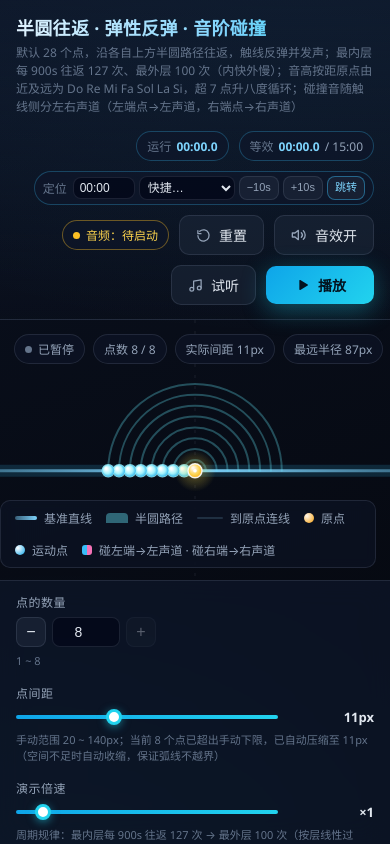
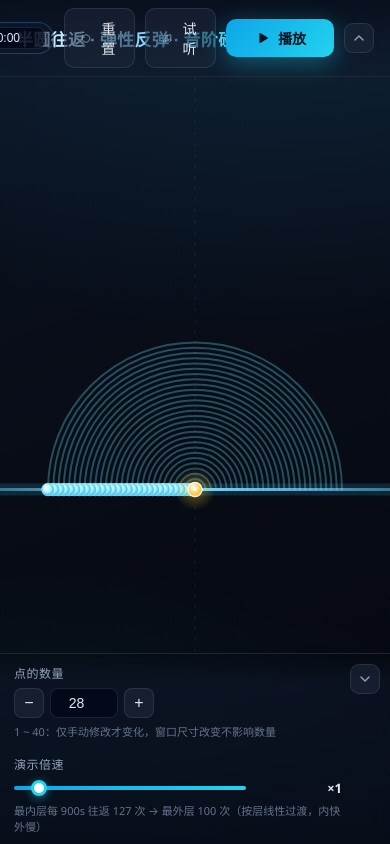
Before and after one commit to honelone/sim, a Vue app: page / in a window 390 px wide. Built offline with nearby package versions, Linux system fonts and the light colour scheme.

Commit message:
refactor(sim): 固定点间距并支持悬浮面板折叠

```diff
--- a/src/components/ArcBounceSim.vue
+++ b/src/components/ArcBounceSim.vue
@@ -6,8 +6,9 @@ import { onMounted, onBeforeUnmount, ref, watch, computed } from 'vue'
  *  1. 水平直线贯穿整个画布
  *  2. 中心原点，半径略大于直线宽度
  *  3. 原点向左每隔一段距离等距排列“点”
- *  4. 点的数量由用户输入控制
- *  5. 相邻点间距存在 [SPACING_MIN, SPACING_MAX] 约束
+ *  4. 点的数量由用户输入控制：窗口尺寸变化时数量保持不变，仅手动修改才更新
+ *  5. 相邻点间距为固定值 FIXED_SPACING，不可由用户调整；构图随窗口整体等比缩放适配
+ *  5b.顶部信息/控制条与底部参数条悬浮于画布之上且可折叠/隐藏，不占用主运行区域
  *  6. 以“点到原点的距离”为半径，画上方半圆弧路径（颜色比直线淡）
  *  7. 播放按钮：点击后点开始运动
  *  8. 各层按“周期”定速：最内层点每 900s 往返 127 次，最外层往返 100 次，
@@ -20,10 +21,8 @@ import { onMounted, onBeforeUnmount, ref, watch, computed } from 'vue'
  * ========================================================= */
 
 /* ---------- 常量 ---------- */
-const SPACING_MIN = 20            // 相邻点间距 slider 手动下限 px
-const SPACING_MAX = 140           // 相邻点间距 slider 手动上限 px
-const ABS_MIN_SPACING = 10        // 点较多时自动收缩间距的绝对下限 px
-const MAX_DOTS = 40               // 数量的绝对 UI 上限
+const FIXED_SPACING = 64          // 点间距固定值 px：不可由用户调整；构图随窗口整体等比缩放适配
+const MAX_DOTS = 40               // 数量的 UI 硬上限（仅约束手动输入，不随窗口尺寸自动回落）
 const LINE_WIDTH = 3              // 主直线宽度 px
 const ORIGIN_R = 7                // 原点半径（> 直线宽度）
 const DOT_R = 6                   // 运动点半径
@@ -42,12 +41,13 @@ const MAX_FRAME = 0.05            // 单帧最大 dt 秒（防止后台切回跳
 const NOTE_FREQS = [261.63, 293.66, 329.63, 349.23, 392.0, 440.0, 493.88]
 
 /* ---------- 交互状态（响应式） ---------- */
-const countInput = ref(28)         // 用户输入的点数量（默认 28，可自由增减）
-const spacingVal = ref(64)         // 用户期望的间距
+const countInput = ref(28)         // 用户输入的点数量（默认 28；仅手动修改时变化，不随窗口尺寸变化）
 const speedScale = ref(1)          // 演示倍速：整体缩放周期节奏，不影响内外层比例
-const playing = ref(false)        // 是否播放
-const muted = ref(false)          // 是否静音（默认有声）
-const availR = ref(0)             // 当前画布可用半径（自动适配窗口）
+const playing = ref(false)         // 是否播放
+const muted = ref(false)           // 是否静音（默认有声）
+const viewScale = ref(1)           // 整体视图缩放（0~1）：把“固定间距×数量”的构图等比适配进可视区
+const headerOpen = ref(true)       // 顶部信息/控制条是否展开
+const panelOpen = ref(true)        // 底部参数条是否展开
 
 // 音频解锁状态：idle | starting | ready | blocked | unsupported
 const audioState = ref('idle')
@@ -64,6 +64,8 @@ const sim = {
   dpr: 1,
   cx: 0,
   cy: 0,
+  availR: 0,       // 当前可视区能容纳的最大半径（随窗口 / 悬浮条状态变化）
+  scale: 1,        // 整体视图缩放：构图不超界时为 1，超出则等比缩小以完整容纳
   dots: [],        // 每个运动点: { d, L, pos, dir, bounce }，数组序=距原点由近及远
   ripples: [],     // 触线反弹时的冲击波纹
 }
@@ -86,36 +88,18 @@ let rafId = 0
 let lastTs = 0
 let resizeObserver = null
 
-/* ---------- 约束推导（供 UI 展示） ---------- */
-// 数量上限 = 可用半径内按绝对最小间距能摆放的最大点数（另设 UI 硬顶）
-const maxCount = computed(() => {
-  if (availR.value <= 0) return MAX_DOTS
-  return Math.min(MAX_DOTS, Math.max(1, Math.floor(availR.value / ABS_MIN_SPACING)))
-})
-
-const effCount = computed(() => {
-  const n = Math.round(Number(countInput.value) || 1)
-  return Math.min(Math.max(n, 1), maxCount.value)
-})
-
-const effSpacing = computed(() => {
-  const n = effCount.value
-  const cap = availR.value > 0 ? availR.value / n : SPACING_MAX
-  // 点少时尊重用户手动间距；点多放不下时自动压缩到空间允许值（下限 ABS_MIN_SPACING）
-  return Math.min(Math.max(spacingVal.value, SPACING_MIN), Math.min(SPACING_MAX, Math.max(cap, ABS_MIN_SPACING)))
-})
-
-const spacingLabel = computed(() => Math.round(effSpacing.value))
-const outerLabel = computed(() => Math.round(effSpacing.value * effCount.value))
-
-const spacingHint = computed(() => {
-  const manual = `手动范围 ${SPACING_MIN} ~ ${SPACING_MAX}px`
-  const auto =
-    effCount.value > 0 && availR.value / effCount.value < SPACING_MIN
-      ? `；当前 ${effCount.value} 个点已超出手动下限，已自动压缩至 ${Math.max(Math.round(availR.value / effCount.value), ABS_MIN_SPACING)}px`
-      : ''
-  return `${manual}${auto}（空间不足时自动收缩，保证弧线不越界）`
-})
+/* ---------- 数量约束与画布几何（间距固定、数量不受窗口影响） ---------- */
+// 点数仅受 UI 硬上限约束：只有用户手动修改数量时 sim.dots 才会重建；
+// 窗口尺寸变化不回落数量、不压缩间距。若“数量×固定间距”超出可视区，
+// 则整幅构图等比缩小（viewScale）以完整容纳，实际外缘 = radiusOuter。
+const effCount = computed(() =>
+  Math.min(Math.max(Math.round(Number(countInput.value) || 1), 1), MAX_DOTS)
+)
+
+// 最外层半径：逻辑值（effCount × FIXED_SPACING）经视图缩放后的实际显示像素
+const radiusOuter = computed(() =>
+  Math.round(effCount.value * FIXED_SPACING * viewScale.value)
+)
 
 /* ---------- 画布几何与点列重建 ---------- */
 function layout() {
@@ -135,23 +119,32 @@ function layout() {
   sim.cx = w / 2
   sim.cy = h * LINE_Y_RATIO
 
-  // 可用半径 = 水平可用一半（左右各留 60px）与 竖直可用高度（弧顶避开左上角徽章）的较小值
-  availR.value = Math.max(50, Math.min(w / 2 - 60, sim.cy - 64))
-
-  // 数量自动回落到当前画布可容纳范围
-  const c = Math.min(Math.max(1, Math.round(Number(countInput.value) || 1)), maxCount.value)
-  if (c !== countInput.value) countInput.value = c
+  // 顶部悬浮条展开时预留其遮挡高度（仅单行标题+状态栏）；收起后运行区更大 → 可用半径随之增大
+  const topPad = headerOpen.value ? 96 : 52
+  sim.availR = Math.max(40, Math.min(w / 2 - 48, sim.cy - topPad))
+
+  // 注意：不再按窗口回落/压缩点数——数量与间距都保持用户设定
   syncDots()
+  applyViewScale()
+}
+
+// 若构图总宽（点数 × 固定间距）超出当前可视半径，整体等比缩小；否则保持 1:1
+function applyViewScale() {
+  const n = sim.dots.length
+  const logical = n * FIXED_SPACING
+  sim.scale = logical > 0 ? Math.min(1, sim.availR / logical) : 1
+  viewScale.value = sim.scale
 }
 
 function syncDots() {
-  const dists = Array.from({ length: effCount.value }, (_, i) => (i + 1) * effSpacing.value)
+  const n = effCount.value
+  const dists = Array.from({ length: n }, (_, i) => (i + 1) * FIXED_SPACING)
   const old = sim.dots
   sim.dots = dists.map((d, i) => {
-    const L = Math.PI * d // 半圆弧长
+    const L = Math.PI * d // 半圆弧长（逻辑值，绘制时乘视图缩放系数）
     const prev = old[i]
     if (prev && prev.L > 0) {
-      // 尽量保持原来在弧上的相对进度（改变数量/间距时不突兀）
+      // 尽量保持原来在弧上的相对进度（手动改数量时位置不突兀）
       const frac = Math.min(Math.max(prev.pos / prev.L, 0), 1)
       return { d, L, pos: frac * L, dir: prev.dir, bounce: -1 }
     }
@@ -161,8 +154,7 @@ function syncDots() {
 }
 
 function setCount(value) {
-  const n = Math.round(Number(value) || 1)
-  countInput.value = Math.min(Math.max(n, 1), maxCount.value)
+  countInput.value = Math.min(Math.max(Math.round(Number(value) || 1), 1), MAX_DOTS)
 }
 function stepCount(delta) {
   setCount((Number(countInput.value) || 1) + delta)
@@ -179,18 +171,6 @@ const timeVirt = ref('00:00.0')
 
 // —— 时间定位（seek）状态 ——
 const seekText = ref('00:00') // 输入框文本，格式 mm:ss 或纯秒数
-const quickSel = ref('')      // 快速选择下拉（用于复位选中态）
-
-const TIME_PRESETS = [
-  { label: '起点 00:00', value: 0 },
-  { label: '00:15', value: 15 },
-  { label: '00:30', value: 30 },
-  { label: '01:00', value: 60 },
-  { label: '03:00', value: 180 },
-  { label: '07:30', value: 450 },
-  { label: '12:00', value: 720 },
-  { label: '15:00（900s）', value: 900 },
-]
 
 function fmtClock(s) {
   const m = Math.floor(s / 60)
@@ -276,14 +256,6 @@ function applySeekInput() {
 function seekLive() {
   const secs = parseSeekSeconds(seekText.value)
   if (secs !== null && secs >= 0 && secs <= CYCLE_PERIOD) seekEq(secs, true)
-}
-
-function onPresetJump() {
-  const v = Number(quickSel.value)
-  if (!Number.isFinite(v)) return
-  quickSel.value = ''
-  seekEq(v)
-  flashNotice(`已定位到 ${fmtMMSS(v)}`, 1600)
 }
 
 function nudgeSeek(delta) {
@@ -617,7 +589,7 @@ const audioChipTitle = computed(() => {
 function impactAtEnd(p, index) {
   // 触线反弹：标记冲击时刻（用于绘制弹性压缩/回弹）
   p.bounce = 0
-  const sideX = p.pos <= 0 ? sim.cx + p.d : sim.cx - p.d // 触地点（直线另一端）
+  const sideX = p.pos <= 0 ? sim.cx + p.d * sim.scale : sim.cx - p.d * sim.scale // 触地点（直线另一端）
   sim.ripples.push({ x: sideX, y: sim.cy, age: 0 })
   if (sim.ripples.length > 24) sim.ripples.shift()
   audioStats.collisions++
@@ -728,8 +700,8 @@ function drawArcPaths(ctx) {
   ctx.lineCap = 'round'
   for (const p of sim.dots) {
     ctx.beginPath()
-    // canvas 角度 π→2π 即为直线以上的半圆（左端→顶点→右端）
-    ctx.arc(sim.cx, sim.cy, p.d, Math.PI, Math.PI * 2, false)
+    // canvas 角度 π→2π 即为直线以上的半圆（左端→顶点→右端）；半径按视图缩放
+    ctx.arc(sim.cx, sim.cy, p.d * sim.scale, Math.PI, Math.PI * 2, false)
     ctx.strokeStyle = `rgba(103,232,249,${ARC_ALPHA})` // 颜色显著淡于主直线
     ctx.lineWidth = 2
     ctx.stroke()
@@ -745,8 +717,9 @@ function drawConnectors(ctx) {
   ctx.strokeStyle = `rgba(148,210,250,${CONNECT_ALPHA})`
   for (const p of sim.dots) {
     const a = p.pos / p.d
-    const x = sim.cx + p.d * Math.cos(a)
-    const y = sim.cy - p.d * Math.sin(a)
+    const r = p.d * sim.scale
+    const x = sim.cx + r * Math.cos(a)
+    const y = sim.cy - r * Math.sin(a)
     ctx.beginPath()
     ctx.moveTo(sim.cx, sim.cy)
     ctx.lineTo(x, y)
@@ -771,8 +744,9 @@ function drawRipples(ctx) {
 function drawDots(ctx) {
   for (const p of sim.dots) {
     const a = p.pos / p.d
-    const x = sim.cx + p.d * Math.cos(a)
-    const y = sim.cy - p.d * Math.sin(a)
+    const r = p.d * sim.scale
+    const x = sim.cx + r * Math.cos(a)
+    const y = sim.cy - r * Math.sin(a)
 
     // 弹性反弹形变：触线瞬间横向压扁(挤压)，随后竖直过冲(回弹)并衰减
     let rx = DOT_R
@@ -873,8 +847,13 @@ function onKeydown(e) {
   }
 }
 
-watch([countInput, spacingVal], () => {
+watch(countInput, () => {
   syncDots()
+  applyViewScale()
+})
+// 顶部/底部悬浮条收起或展开后，可视半径变化 → 重新做等比适配
+watch([headerOpen, panelOpen], () => {
+  layout()
 })
 
 onMounted(() => {
@@ -920,17 +899,20 @@ if (AUDIO_DEBUG) {
 
 <template>
   <div class="sim-root">
-    <header class="sim-header">
-      <div>
+    <!-- 主运行区：占满整个视口（画布全屏最大化，信息条仅悬浮其上） -->
+    <div class="stage" ref="stageRef">
+      <canvas ref="canvasRef" class="sim-canvas"></canvas>
+    </div>
+
+    <!-- ================= 顶部标题 + 操作/状态栏（悬浮 + 可折叠，单行布局） ================= -->
+    <header v-if="headerOpen" class="sim-header">
       <h1>半圆往返 · 弹性反弹 · 音阶碰撞</h1>
-        <p class="sub">默认 28 个点，沿各自上方半圆路径往返，触线反弹并发声；最内层每 900s 往返 127 次、最外层 100 次（内快外慢）；音高按距原点由近及远为 Do Re Mi Fa Sol La Si，超 7 点升八度循环；碰撞音随触线侧分左右声道（左端点→左声道，右端点→右声道）</p>
-      </div>
       <div class="header-actions">
         <span class="clock-chip" title="播放自开始/重置以来的实际流逝时间（暂停期间不计）">
           <b>运行</b><em>{{ timeReal }}</em>
         </span>
         <span class="clock-chip" title="等效周期时间 = 实际时间 × 倍速。×1 时到 15:00 即对应规则中的 900s：最内层往返 127 次、最外层 100 次；倍速越高到点越快">
-          <b>等效</b><em>{{ timeVirt }}</em> / 15:00
+          <b>等效</b><em>{{ timeVirt }}</em><span class="clock-den">/15:00</span>
         </span>
         <span class="seek-chip">
           <b class="seek-label">定位</b>
@@ -945,10 +927,6 @@ if (AUDIO_DEBUG) {
             @keydown.enter.prevent="applySeekInput"
             @keydown.esc="seekText = fmtMMSS(Math.round(virtElapsed))"
           />
-          <select v-model="quickSel" class="seek-select" title="快速选择预设时刻" @change="onPresetJump">
-            <option value="" disabled>快捷…</option>
-            <option v-for="p in TIME_PRESETS" :key="p.value" :value="p.value">{{ p.label }}</option>
-          </select>
           <button class="seek-btn" title="后退 10 秒" @click="nudgeSeek(-10)">−10s</button>
           <button class="seek-btn" title="前进 10 秒" @click="nudgeSeek(10)">+10s</button>
           <button class="seek-btn go" title="跳转到输入的时间点" @click="applySeekInput">跳转</button>
@@ -999,32 +977,38 @@ if (AUDIO_DEBUG) {
           </svg>
           {{ playing ? '暂停' : '播放' }}
         </button>
+        <button class="icon-btn collapse" title="收起顶部信息栏" @click="headerOpen = false">
+          <svg viewBox="0 0 24 24" width="16" height="16" fill="none" stroke="currentColor" stroke-width="2" stroke-linecap="round" stroke-linejoin="round"><path d="m18 15-6-6-6 6" /></svg>
+        </button>
       </div>
     </header>
 
-    <div class="stage" ref="stageRef">
-      <canvas ref="canvasRef" class="sim-canvas"></canvas>
-
-      <div class="stage-badges">
-        <span class="badge" :class="{ running: playing }">
-          <i></i>{{ playing ? '运动进行中' : '已暂停' }}
-        </span>
-        <span class="badge">点数 {{ effCount }} / {{ maxCount }}</span>
-        <span class="badge">实际间距 {{ spacingLabel }}px</span>
-        <span class="badge">最远半径 {{ outerLabel }}px</span>
+    <div v-else class="mini-top">
+      <button class="icon-btn" title="展开顶部信息栏" @click="headerOpen = true">
+        <svg viewBox="0 0 24 24" width="16" height="16" fill="none" stroke="currentColor" stroke-width="2" stroke-linecap="round" stroke-linejoin="round"><path d="m6 9 6 6 6-6" /></svg>
+      </button>
+      <span class="mini-state" :class="{ running: playing }"><i></i>{{ playing ? '运行中' : '已暂停' }}</span>
+      <span class="mini-clock"><b>运行</b>{{ timeReal }}</span>
+      <span class="mini-clock"><b>等效</b>{{ timeVirt }} / 15:00</span>
+      <span class="mini-note">点数 {{ effCount }} · 最远半径 {{ radiusOuter }}px</span>
+      <button class="btn ghost mini-reset" @click="reset" title="重置 (R)">
+        <svg viewBox="0 0 24 24" width="14" height="14" fill="none" stroke="currentColor" stroke-width="2" stroke-linecap="round" stroke-linejoin="round"><path d="M3 12a9 9 0 1 0 3-6.7" /><path d="M3 4v5h5" /></svg>
+        重置
+      </button>
+      <button class="mini-play" :class="{ paused: !playing }" @click="togglePlay" title="播放/暂停 (空格)">
+        <svg v-if="playing" viewBox="0 0 24 24" width="15" height="15" fill="currentColor">
+          <rect x="6" y="5" width="4" height="14" rx="1" /><rect x="14" y="5" width="4" height="14" rx="1" />
+        </svg>
+        <svg v-else viewBox="0 0 24 24" width="15" height="15" fill="currentColor">
+          <path d="M8 5.5v13a1 1 0 0 0 1.5.9l11-6.5a1 1 0 0 0 0-1.8l-11-6.5A1 1 0 0 0 8 5.5Z" />
+        </svg>
+        {{ playing ? '暂停' : '播放' }}
+      </button>
     </div>
 
-      <div class="legend">
-        <span class="lg"><i class="sw line"></i>基准直线</span>
-        <span class="lg"><i class="sw arc"></i>半圆路径</span>
-        <span class="lg"><i class="sw conn"></i>到原点连线</span>
-        <span class="lg"><i class="sw origin"></i>原点</span>
-        <span class="lg"><i class="sw dot"></i>运动点</span>
-        <span class="lg"><i class="sw stereo"></i>碰左端→左声道 · 碰右端→右声道</span>
-      </div>
-    </div>
-
-    <section class="panel">
+    <!-- ================= 底部参数条：悬浮 + 可折叠 ================= -->
+    <section v-if="panelOpen" class="panel">
+      <div class="panel-row">
         <div class="pgroup">
           <span class="plabel">点的数量</span>
           <div class="stepper">
@@ -1033,29 +1017,13 @@ if (AUDIO_DEBUG) {
               class="num"
               type="number"
               min="1"
-            :max="maxCount"
+              :max="MAX_DOTS"
               v-model.number="countInput"
               @change="setCount(countInput)"
             />
-          <button class="step" :disabled="effCount >= maxCount" @click="stepCount(1)">+</button>
+            <button class="step" :disabled="effCount >= MAX_DOTS" @click="stepCount(1)">+</button>
           </div>
-        <small>1 ~ {{ maxCount }}</small>
-      </div>
-
-      <div class="pgroup grow">
-        <span class="plabel">点间距</span>
-        <div class="range-row">
-          <input
-            class="range"
-            type="range"
-            :min="SPACING_MIN"
-            :max="SPACING_MAX"
-            step="1"
-            v-model.number="spacingVal"
-          />
-          <output>{{ spacingLabel }}px</output>
-        </div>
-        <small>{{ spacingHint }}</small>
+          <small>1 ~ {{ MAX_DOTS }}：仅手动修改才变化，窗口尺寸改变不影响数量</small>
         </div>
 
         <div class="pgroup grow">
@@ -1072,51 +1040,75 @@ if (AUDIO_DEBUG) {
             />
             <output>×{{ speedScale }}</output>
           </div>
-        <small>周期规律：最内层每 900s 往返 127 次 → 最外层 100 次（按层线性过渡，内快外慢）；倍速整体缩放节奏</small>
+          <small>最内层每 900s 往返 127 次 → 最外层 100 次（按层线性过渡，内快外慢）</small>
+        </div>
+        <button class="icon-btn collapse" title="收起底部参数栏" @click="panelOpen = false">
+          <svg viewBox="0 0 24 24" width="16" height="16" fill="none" stroke="currentColor" stroke-width="2" stroke-linecap="round" stroke-linejoin="round"><path d="m6 9 6 6 6-6" /></svg>
+        </button>
       </div>
     </section>
+
+    <button v-else class="panel-fab" title="展开底部参数栏" @click="panelOpen = true">
+      <svg viewBox="0 0 24 24" width="15" height="15" fill="none" stroke="currentColor" stroke-width="2" stroke-linecap="round" stroke-linejoin="round"><circle cx="12" cy="12" r="3" /><path d="M19.4 15a1.65 1.65 0 0 0 .33 1.82l.06.06a2 2 0 0 1 0 2.83 2 2 0 0 1-2.83 0l-.06-.06a1.65 1.65 0 0 0-1.82-.33 1.65 1.65 0 0 0-1 1.51V21a2 2 0 0 1-2 2 2 2 0 0 1-2-2v-.09A1.65 1.65 0 0 0 9 19.4a1.65 1.65 0 0 0-1.82.33l-.06.06a2 2 0 0 1-2.83 0 2 2 0 0 1 0-2.83l.06-.06a1.65 1.65 0 0 0 .33-1.82 1.65 1.65 0 0 0-1.51-1H3a2 2 0 0 1-2-2 2 2 0 0 1 2-2h.09A1.65 1.65 0 0 0 4.6 9a1.65 1.65 0 0 0-.33-1.82l-.06-.06a2 2 0 0 1 0-2.83 2 2 0 0 1 2.83 0l.06.06a1.65 1.65 0 0 0 1.82.33H9a1.65 1.65 0 0 0 1-1.51V3a2 2 0 0 1 2-2 2 2 0 0 1 2 2v.09a1.65 1.65 0 0 0 1 1.51 1.65 1.65 0 0 0 1.82-.33l.06-.06a2 2 0 0 1 2.83 0 2 2 0 0 1 0 2.83l-.06.06a1.65 1.65 0 0 0-.33 1.82V9a1.65 1.65 0 0 0 1.51 1H21a2 2 0 0 1 2 2 2 2 0 0 1-2 2h-.09a1.65 1.65 0 0 0-1.51 1Z" /></svg>
+      参数
+    </button>
   </div>
 </template>
 
 <style scoped>
 .sim-root {
+  position: relative;
   height: 100dvh;
-  display: flex;
-  flex-direction: column;
   overflow: hidden;
 }
 
-/* ---------- header ---------- */
+/* ---------- 主运行区：占满整个视口（悬浮条不参与布局，画布始终全屏） ---------- */
+.stage {
+  position: absolute;
+  inset: 0;
+  overflow: hidden;
+}
+.sim-canvas {
+  display: block;
+  width: 100%;
+  height: 100%;
+}
+
+/* ---------- header（悬浮 + 半透明毛玻璃，不占用布局空间） ---------- */
 .sim-header {
+  position: absolute;
+  top: 0;
+  left: 0;
+  right: 0;
+  z-index: 6;
   display: flex;
   align-items: center;
   justify-content: space-between;
-  gap: 16px;
-  flex-wrap: wrap;
-  padding: 14px clamp(16px, 4vw, 40px);
+  gap: 14px;
+  flex-wrap: nowrap;
+  padding: 8px clamp(16px, 3vw, 32px);
   border-bottom: 1px solid var(--border);
-  background: linear-gradient(180deg, rgba(15, 23, 42, 0.65), rgba(15, 23, 42, 0.1));
+  background: linear-gradient(180deg, rgba(8, 13, 26, 0.85), rgba(15, 23, 42, 0.5) 75%, rgba(15, 23, 42, 0));
+  backdrop-filter: blur(10px);
 }
 .sim-header h1 {
-  font-size: 18px;
+  font-size: 17px;
   font-weight: 700;
   letter-spacing: 0.3px;
+  white-space: nowrap;
+  flex: none;
   background: linear-gradient(90deg, #e0f2fe, #7dd3fc 60%, #22d3ee);
   -webkit-background-clip: text;
   background-clip: text;
   color: transparent;
 }
-.sim-header .sub {
-  margin-top: 3px;
-  font-size: 12px;
-  color: var(--text-3);
-}
 .header-actions {
   display: flex;
   gap: 10px;
   align-items: center;
-  flex-wrap: wrap;
+  flex-wrap: nowrap;
   justify-content: flex-end;
+  min-width: 0;
 }
 .clock-chip {
   display: inline-flex;
@@ -1140,6 +1132,12 @@ if (AUDIO_DEBUG) {
   font-style: normal;
   font-weight: 600;
 }
+.clock-den {
+  color: var(--text-3);
+  font-size: 11px;
+  font-weight: 500;
+  margin-left: 1px;
+}
 .seek-chip {
   display: inline-flex;
   align-items: center;
@@ -1175,16 +1173,6 @@ if (AUDIO_DEBUG) {
 .seek-input::placeholder {
   color: var(--text-3);
   opacity: 0.6;
-}
-.seek-select {
-  padding: 3px 4px;
-  border-radius: 8px;
-  border: 1px solid var(--border);
-  background: rgba(2, 6, 23, 0.72);
-  color: var(--text-1);
-  font-size: 12px;
-  outline: none;
-  max-width: 96px;
 }
 .seek-btn {
   padding: 3px 7px;
@@ -1299,99 +1287,171 @@ if (AUDIO_DEBUG) {
   filter: brightness(1.08);
 }
 
-/* ---------- stage ---------- */
-.stage {
-  position: relative;
-  flex: 1;
-  min-height: 260px;
-  overflow: hidden;
-}
-.sim-canvas {
-  display: block;
-  width: 100%;
-  height: 100%;
-}
-.stage-badges {
+/* ---------- 通用图标按钮 ---------- */
+.icon-btn {
+  display: inline-flex;
+  align-items: center;
+  justify-content: center;
+  width: 30px;
+  height: 30px;
+  border-radius: 9px;
+  flex: none;
+  border: 1px solid var(--border);
+  background: rgba(30, 41, 59, 0.6);
+  color: var(--text-2);
+  cursor: pointer;
+  transition: all 0.15s;
+}
+.icon-btn:hover {
+  color: #e2e8f0;
+  border-color: #38bdf8;
+  background: rgba(56, 189, 248, 0.12);
+}
+
+/* ---------- 顶部信息栏收起后的极简状态条 ---------- */
+.mini-top {
   position: absolute;
-  top: 14px;
-  left: clamp(14px, 3vw, 28px);
+  top: 0;
+  left: 0;
+  right: 0;
+  z-index: 6;
   display: flex;
-  gap: 8px;
+  align-items: center;
+  gap: 10px;
+  padding: 7px 12px;
   flex-wrap: wrap;
-  pointer-events: none;
-}
-.badge {
+  background: linear-gradient(180deg, rgba(8, 13, 26, 0.9), rgba(15, 23, 42, 0.6));
+  border-bottom: 1px solid var(--border);
+  backdrop-filter: blur(10px);
+}
+.mini-state {
   display: inline-flex;
   align-items: center;
   gap: 6px;
   font-size: 12px;
   color: var(--text-2);
-  background: rgba(15, 23, 42, 0.55);
-  border: 1px solid var(--border);
-  backdrop-filter: blur(6px);
-  padding: 5px 10px;
-  border-radius: 999px;
-}
-.badge i {
+  white-space: nowrap;
+}
+.mini-state i {
   width: 7px;
   height: 7px;
   border-radius: 50%;
   background: var(--text-3);
 }
-.badge.running i {
+.mini-state.running i {
   background: #4ade80;
-  box-shadow: 0 0 0 0 rgba(74, 222, 128, 0.6);
   animation: pulse 1.4s infinite;
 }
+.mini-clock {
+  display: inline-flex;
+  align-items: baseline;
+  gap: 5px;
+  font-size: 12px;
+  color: #7dd3fc;
+  font-variant-numeric: tabular-nums;
+  white-space: nowrap;
+  border: 1px solid rgba(56, 189, 248, 0.28);
+  background: rgba(15, 23, 42, 0.55);
+  padding: 4px 10px;
+  border-radius: 999px;
+}
+.mini-clock b {
+  color: var(--text-3);
+  font-weight: 500;
+}
+.mini-note {
+  flex: 1;
+  min-width: 220px;
+  text-align: right;
+  font-size: 12px;
+  color: var(--text-3);
+  white-space: nowrap;
+  overflow: hidden;
+  text-overflow: ellipsis;
+}
+.mini-play {
+  display: inline-flex;
+  align-items: center;
+  justify-content: center;
+  gap: 6px;
+  border: none;
+  background: linear-gradient(135deg, #0ea5e9, #22d3ee);
+  color: #03131f;
+  font-weight: 700;
+  border-radius: 999px;
+  padding: 7px 14px;
+  font-size: 13px;
+  min-width: 86px;
+  cursor: pointer;
+}
+.mini-play:active {
+  transform: scale(0.96);
+}
+.mini-reset {
+  padding: 6px 12px;
+  border-radius: 999px;
+}
+
 @keyframes pulse {
   0% { box-shadow: 0 0 0 0 rgba(74, 222, 128, 0.55); }
   70% { box-shadow: 0 0 0 7px rgba(74, 222, 128, 0); }
   100% { box-shadow: 0 0 0 0 rgba(74, 222, 128, 0); }
 }
 
-.legend {
+/* ---------- panel（悬浮于底部，不占布局空间；可折叠） ---------- */
+.panel {
   position: absolute;
-  right: clamp(14px, 3vw, 28px);
-  bottom: 12px;
+  left: 0;
+  right: 0;
+  bottom: 0;
+  z-index: 6;
   display: flex;
-  gap: 14px;
-  padding: 8px 14px;
-  border-radius: 10px;
-  background: rgba(15, 23, 42, 0.5);
-  border: 1px solid var(--border);
-  backdrop-filter: blur(6px);
-  font-size: 12px;
-  color: var(--text-2);
-  flex-wrap: wrap;
-}
-.lg {
-  display: inline-flex;
-  align-items: center;
-  gap: 7px;
-}
-.sw {
-  display: inline-block;
-  width: 22px;
-  height: 4px;
-  border-radius: 2px;
-}
-.sw.line { background: linear-gradient(90deg, rgba(125, 211, 252, 0.4), #7dd3fc); }
-.sw.arc { background: #67e8f9; opacity: 0.4; border-radius: 4px 4px 0 0; height: 10px; clip-path: none; }
-.sw.conn { background: #94d2fa; opacity: 0.16; height: 2px; width: 26px; }
-.sw.origin { background: radial-gradient(circle at 30% 30%, #fff7ed, #f59e0b); height: 10px; width: 10px; border-radius: 50%; }
-.sw.dot { background: radial-gradient(circle at 30% 30%, #fff, #0ea5e9); height: 10px; width: 10px; border-radius: 50%; }
-.sw.stereo { background: linear-gradient(90deg, #38bdf8 0 50%, #f472b6 50% 100%); height: 10px; width: 10px; border-radius: 3px; }
-
-/* ---------- panel ---------- */
-.panel {
+  flex-direction: column;
+  gap: 6px;
+  padding: 10px clamp(14px, 2.5vw, 28px) 10px;
+  background: linear-gradient(0deg, rgba(8, 13, 26, 0.88), rgba(15, 23, 42, 0.55) 85%, rgba(15, 23, 42, 0));
+  border-top: 1px solid var(--border);
+  backdrop-filter: blur(12px);
+}
+.panel-row {
   display: flex;
   align-items: flex-end;
   gap: clamp(16px, 3vw, 34px);
   flex-wrap: wrap;
-  padding: 12px clamp(16px, 4vw, 40px) 14px;
-  background: var(--panel);
-  border-top: 1px solid var(--border);
-  backdrop-filter: blur(14px);
+  padding-right: 34px; /* 给右上角“收起”按钮留位 */
+}
+.panel-row .collapse {
+  position: absolute;
+  top: 10px;
+  right: 10px;
+  margin-left: 0;
+}
+.panel-fab {
+  position: absolute;
+  bottom: 14px;
+  right: clamp(14px, 3vw, 30px);
+  z-index: 7;
+  display: inline-flex;
+  align-items: center;
+  gap: 7px;
+  border: 1px solid rgba(56, 189, 248, 0.4);
+  background: rgba(15, 23, 42, 0.78);
+  color: #7dd3fc;
+  border-radius: 999px;
+  padding: 8px 14px;
+  font-size: 13px;
+  font-weight: 600;
+  cursor: pointer;
+  backdrop-filter: blur(8px);
+  box-shadow: 0 4px 18px rgba(2, 6, 23, 0.4);
+  transition: all 0.15s;
+}
+.panel-fab:hover {
+  background: rgba(56, 189, 248, 0.16);
+  border-color: #38bdf8;
+}
+.panel-fab svg {
+  flex: none;
 }
 .pgroup {
   min-width: 150px;
@@ -1494,4 +1554,27 @@ output {
   color: var(--text-1);
   font-variant-numeric: tabular-nums;
 }
+
+/* —— 顶部状态栏与标题保持同一行：窄屏时逐步隐藏次要控件 —— */
+@media (max-width: 1480px) {
+  .sim-header .seek-btn {
+    display: none; /* 隐藏 ±10s，保留 mm:ss 输入 + 跳转 */
+  }
+}
+@media (max-width: 1320px) {
+  .sim-header .audio-state {
+    display: none;
+  }
+}
+@media (max-width: 1240px) {
+  .sim-header .btn.sound {
+    display: none; /* 隐藏静音开关，仍可用“试听”体验声音 */
+  }
+}
+@media (max-width: 1080px) {
+  .sim-header .seek-label,
+  .sim-header .clock-chip {
+    display: none;
+  }
+}
 </style>
```
Lines whose indentation alone changed are shown as unchanged.
